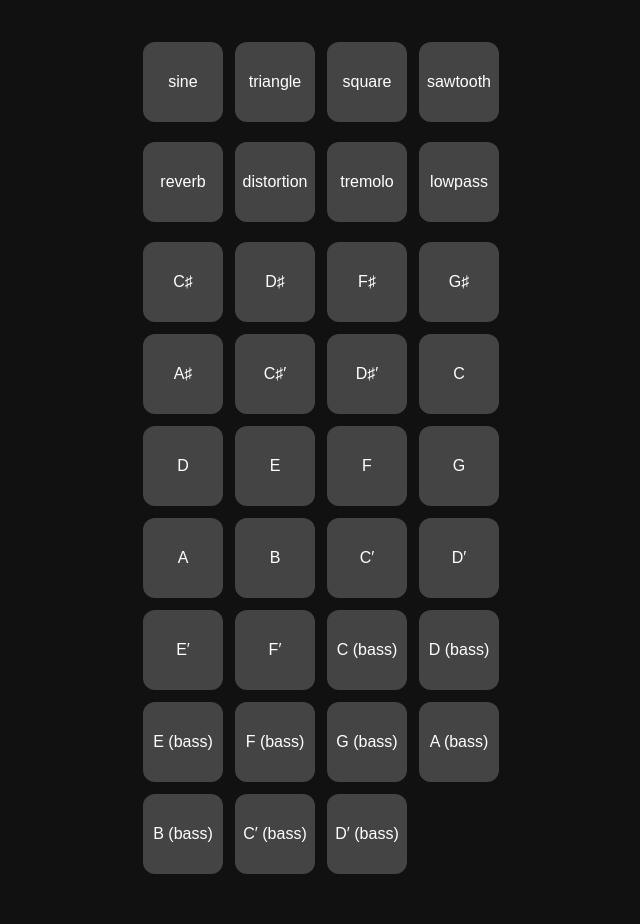
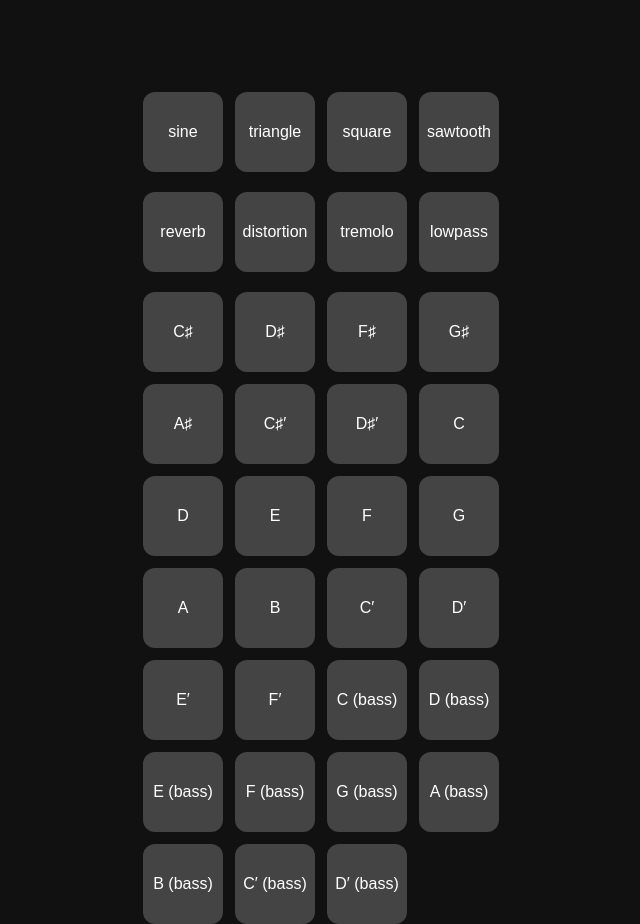
Before and after one commit to pipwitheridge/synth, a plain HTML site: page index.html in a window 1280 px wide. Shown: the whole page, without its empty margins (319-959 px from the left). Drawn offline with Linux system fonts and the light colour scheme.

Commit message:
added padding to top

```diff
--- a/index.html
+++ b/index.html
@@ -6,7 +6,7 @@
 <title>Synth</title>
 <style>
   body {
-    padding: 50px;
+    padding-top: 100px;
     font-family: sans-serif;
     display: flex;
     justify-content: center;
```
